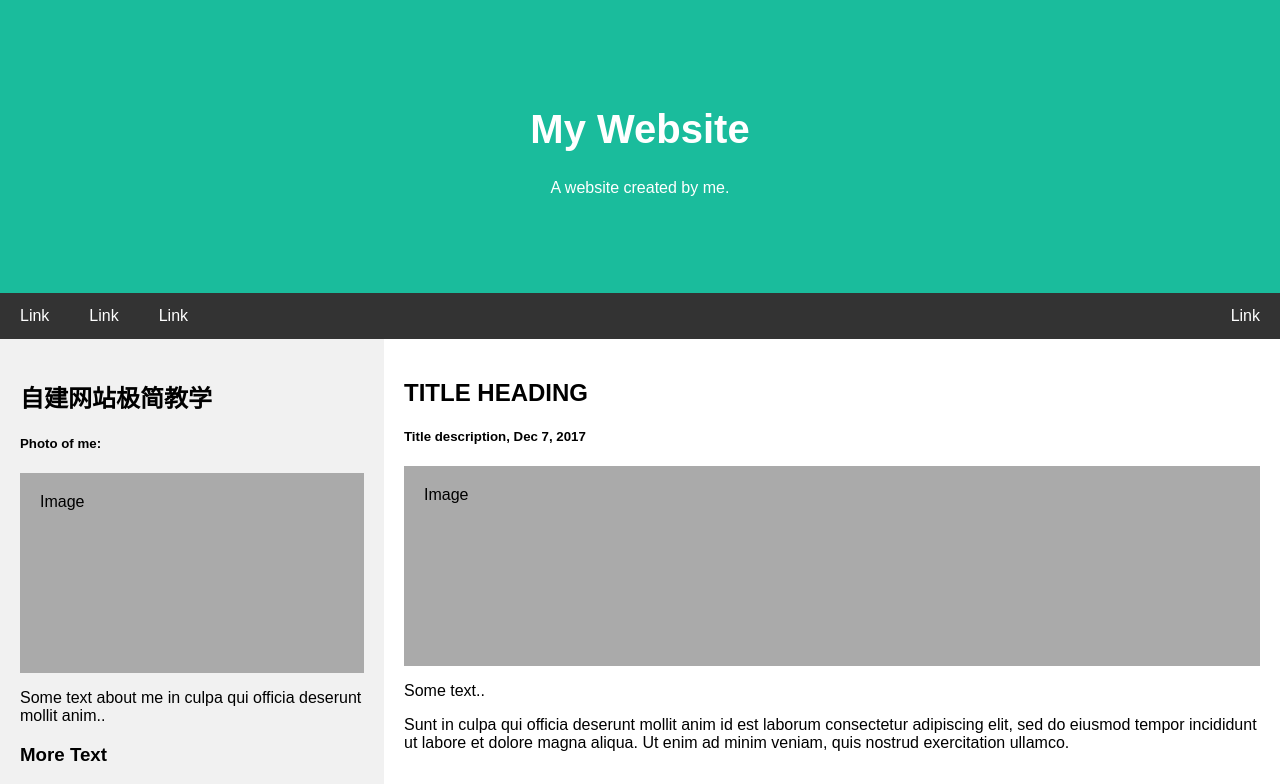
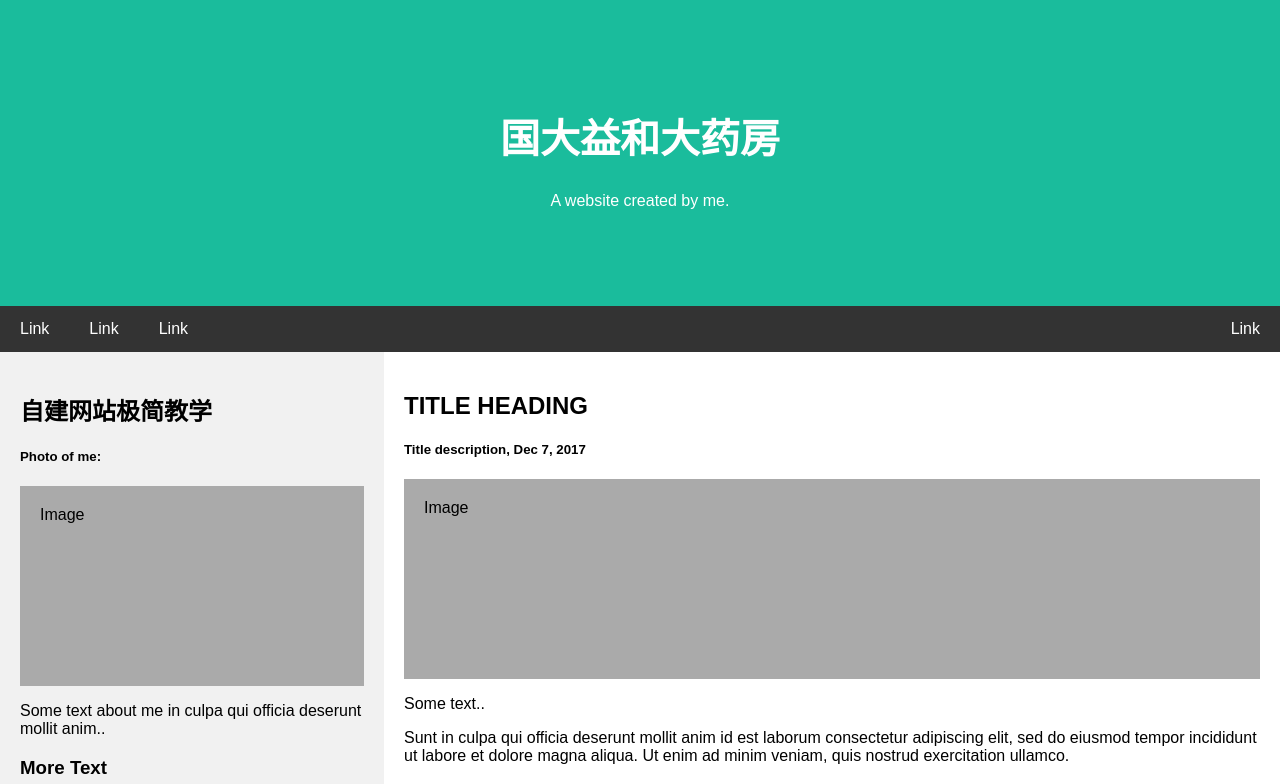
Before and after one commit to sky-xg/guodayihe.github.io, a plain HTML site: page index.html in a window 1280 px wide. Shown: the top 784 px of the page. Drawn offline with Linux system fonts and the light colour scheme.

Commit message:
Update index.html

```diff
--- a/index.html
+++ b/index.html
@@ -113,7 +113,7 @@ body {
 <body>
 
 <div class="header">
-  <h1>My Website</h1>
+  <h1>国大益和大药房</h1>
   <p>A website created by me.</p>
 </div>
 
```
